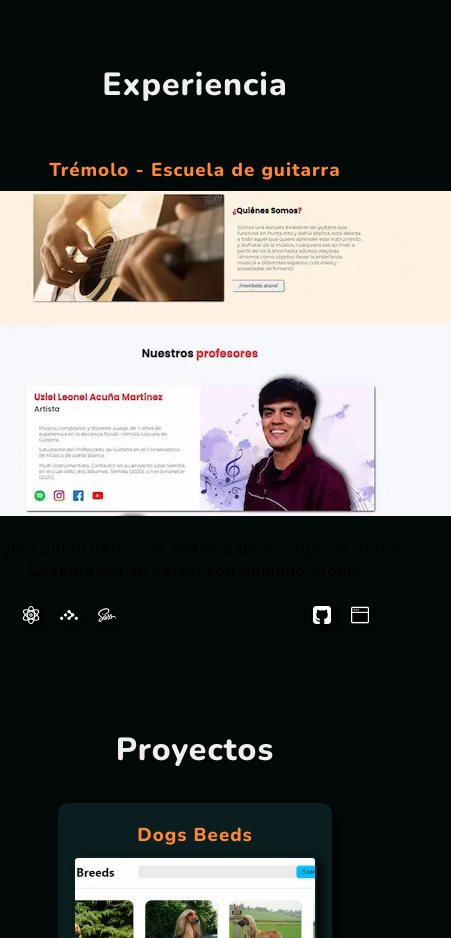
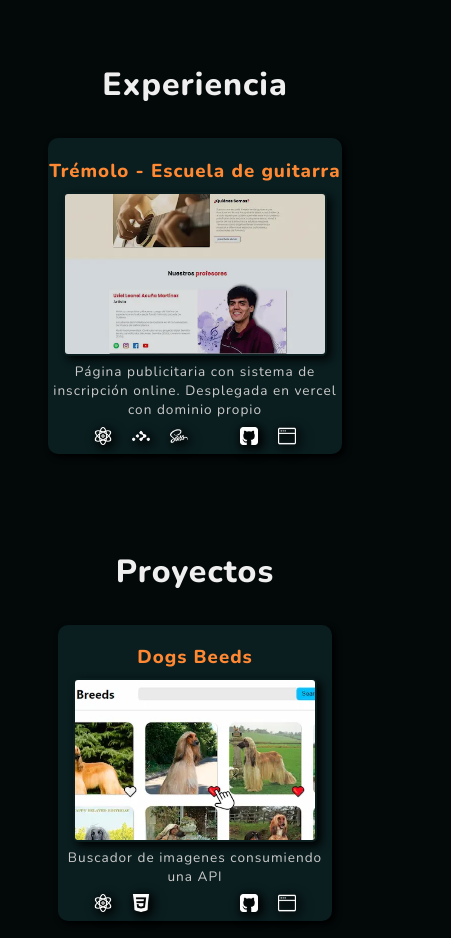
Before and after one commit to ferutizi/Portfolio, a React (Create React App) app: page / in a window 390 px wide. Shown: the part 800-1738 px from the top of the page, 451 px wide, since content can reach past the window. Built offline with nearby package versions, Linux system fonts and the light colour scheme.

Commit message:
fixed experience card for screen width < 400px

```diff
--- a/src/components/Proyects.scss
+++ b/src/components/Proyects.scss
@@ -92,6 +92,40 @@
     align-items: center;
 }
 
+.proyect__card--experience {
+    @include style-proyect;
+    max-width: 28.25rem;
+    background-color: $primary;
+    border-radius: 10px;
+    display: flex;
+    flex-direction: column;
+    align-items: center;
+    box-shadow: 3px 3px 6px $shadow;
+    border: 1px solid rgba(0,0,0,0);
+    &:hover {
+        border: 1px solid $secondary;
+        transform: scale(1.03);
+        .proyect__img {
+            filter: none;
+            cursor: pointer;
+            opacity: 1;
+        }
+    }
+}
+
+.proyect__img--experience {
+    width: 21rem;
+    height: 14rem;
+    justify-content: center;
+    border-radius: 5px;
+    box-shadow: 4px 4px 8px black;
+    filter: sepia(0.8) hue-rotate(346deg);
+    transition: none;
+    opacity: 0.85;
+    border: 2px solid rgba(0,0,0,0);
+    object-fit: cover;
+}
+
 @media (max-width: 912px) {
     .proyect__container {
         max-width: 600px;
@@ -113,3 +147,16 @@
         max-width: 300px;
     }
 }
+
+@media (max-width: 400px) {
+    .proyect__card--experience {
+        width: auto;
+        margin: 0 0.2rem;
+        max-width: none;
+    }
+    .proyect__img--experience {
+        width: 260px;
+        height: 160px;
+        filter: none;
+    }
+}
```
Also changed, not shown: src/img/icons/music/ytmusic.png (deleted).
